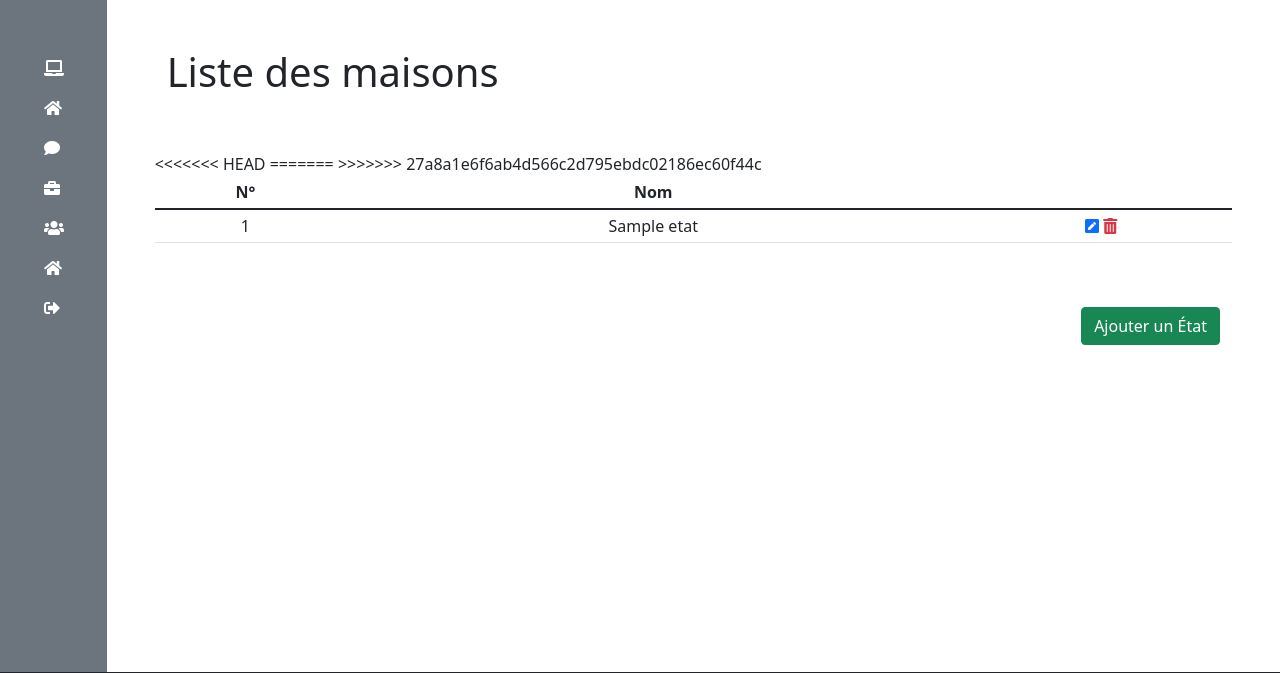
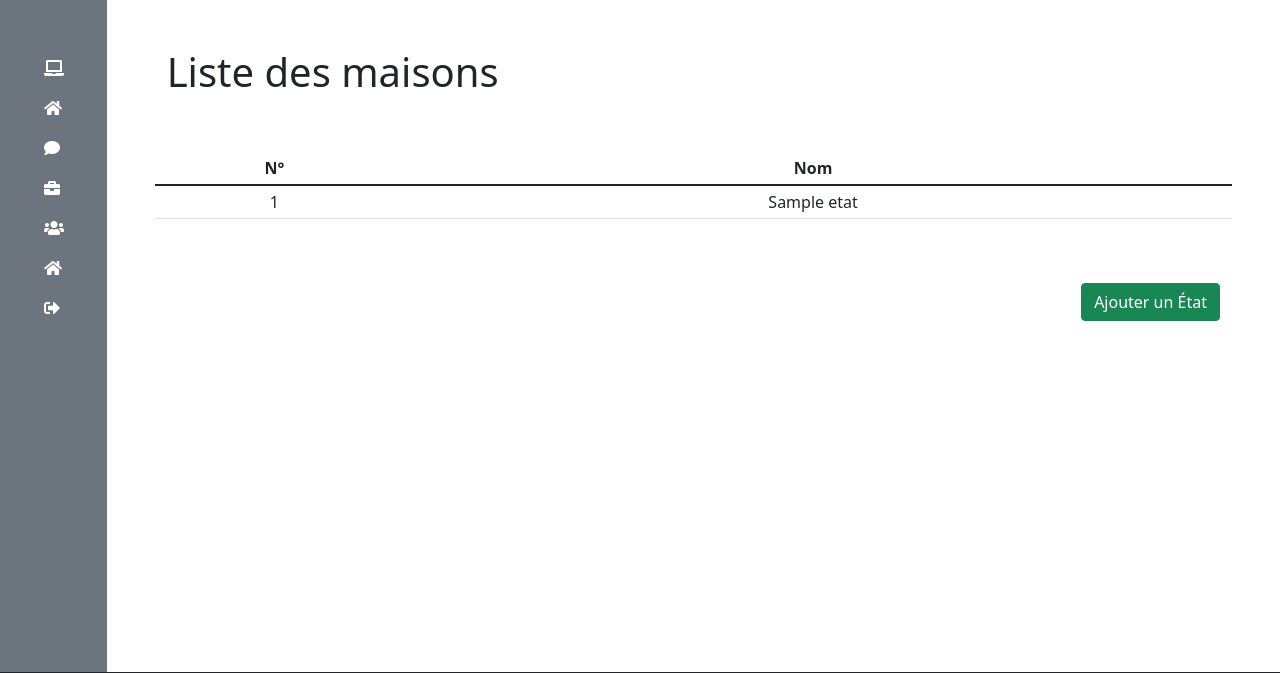
Before and after one commit to Dwarter-dev/projet_site, a Symfony app: template templates/etat/index.html.twig in a window 1280 px wide. Shown: the part 78-751 px from the top of the page. Run offline with Twig, Linux system fonts and the light colour scheme; the template is opened without the code that fills it: most values are stand-ins (such as "Sample title", 1, 10 or a date in 2020); some libraries are stand-ins or nearby versions.

Commit message:
Correction des index

```diff
--- a/templates/etat/index.html.twig
+++ b/templates/etat/index.html.twig
@@ -17,14 +17,7 @@
             <tr>
               <td class="align-middle">{{ loop.index }}</td>
               <td class="align-middle">{{ etats.nomEtat }}</td>
-<<<<<<< HEAD
 
-=======
-              <td class="align-middle">
-                  <a href="{{ path( 'genre_update', {'id': genre.id} ) }}" class="text-primary"><i class="fas fa-pen-square"></i></a>
-                  <a href="{{ path( 'genre_delete', {'id': genre.id} ) }}" class="text-danger"><i class="fas fa-trash-alt"></i></a>
-              </td>
->>>>>>> 27a8a1e6f6ab4d566c2d795ebdc02186ec60f44c
             </tr>
         {% endfor %}
     </tbody>
--- a/templates/region/index.html.twig
+++ b/templates/region/index.html.twig
@@ -17,14 +17,11 @@
             <tr>
               <td class="align-middle">{{ loop.index }}</td>
               <td class="align-middle">{{ regions.nomRegion }}</td>
-<<<<<<< HEAD
-
-=======
               <td class="align-middle">
                   <a href="{{ path( 'region_update', {'id': region.id} ) }}" class="text-primary"><i class="fas fa-pen-square"></i></a>
                   <a href="{{ path( 'region_delete', {'id': region.id} ) }}" class="text-danger"><i class="fas fa-trash-alt"></i></a>
               </td>
->>>>>>> 27a8a1e6f6ab4d566c2d795ebdc02186ec60f44c
+
             </tr>
         {% endfor %}
     </tbody>
```
Also changed, not shown: templates/categorie/index.html.twig (+0 -7 lines), templates/genre/index.html.twig (+0 -7 lines), templates/langue/index.html.twig (+0 -7 lines).
